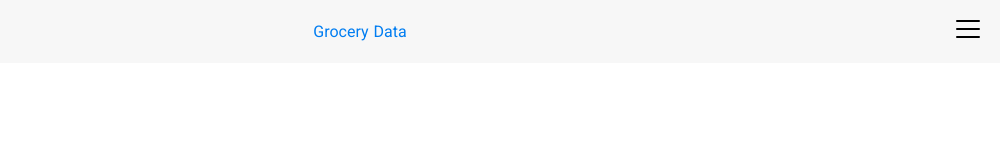
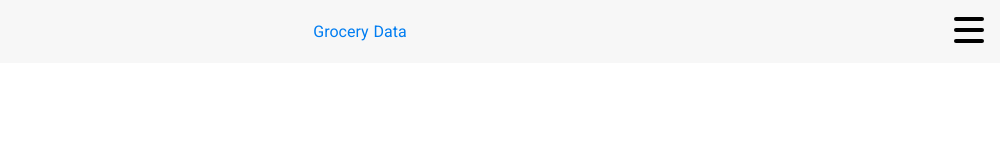
Before and after one commit to Nikhil18-9192/praveen-grocery-nuxt, a Nuxt app: page /login in a window 1280 px wide. Shown: the top 160 px of the page, without its empty margins (280-1280 px from the left). Built offline with nearby package versions, Linux system fonts and the light colour scheme.

Commit message:
change ham icon

```diff
--- /dev/null
+++ b/components/Hamburger.vue
@@ -0,0 +1,78 @@
+<template>
+  <div id="ham" :class="[{ anime: menuState }]" @click="menuToggle">
+    <div class="burger" :class="[{ anime: menuState }]"></div>
+  </div>
+</template>
+
+<script>
+export default {
+  data() {
+    return {
+      menuState: false,
+    }
+  },
+  mounted() {},
+  computed: {
+    storeMenuState: function () {
+      return this.$store.getters.getMenuState
+    },
+  },
+  watch: {
+    storeMenuState: function (newState) {
+      this.menuState = newState
+    },
+  },
+  methods: {
+    menuToggle() {
+      this.$store.commit('toggleMenuState')
+    },
+  },
+}
+</script>
+
+<style lang="scss" scoped>
+#ham {
+  position: fixed;
+  right: 16px;
+  top: 10px;
+  width: 30px;
+  height: 30px;
+  z-index: 2000;
+  &::before {
+    background: #000;
+    content: '';
+    display: block;
+    height: 4px;
+    border-radius: 3px;
+    margin: 7px 0;
+    transition: 0.5s;
+  }
+  &::after {
+    background: #000;
+    content: '';
+    display: block;
+    height: 4px;
+    border-radius: 3px;
+    margin: 7px 0;
+    transition: 0.5s;
+  }
+  .burger {
+    background: #000;
+    content: '';
+    display: block;
+    height: 4px;
+    border-radius: 3px;
+    margin: 7px 0;
+    transition: 0.5s;
+  }
+  &.anime::after {
+    transform: translateY(-10px) rotate(-135deg);
+  }
+  &.anime::before {
+    transform: translateY(12px) rotate(135deg);
+  }
+  .burger.anime {
+    transform: scale(0);
+  }
+}
+</style>
--- a/layouts/default.vue
+++ b/layouts/default.vue
@@ -1,7 +1,8 @@
 <template>
   <div>
     <Toolbar />
-    <MenuButton />
+    <!-- <MenuButton /> -->
+    <Hamburger />
     <transition name="slide">
       <Menu v-if="menuState" />
     </transition>
--- a/pages/login/index.vue
+++ b/pages/login/index.vue
@@ -14,7 +14,7 @@ export default {
   name: 'LoginPage',
   data() {
     return {
-      loading: true,
+      loading: false,
     }
   },
 }
```
